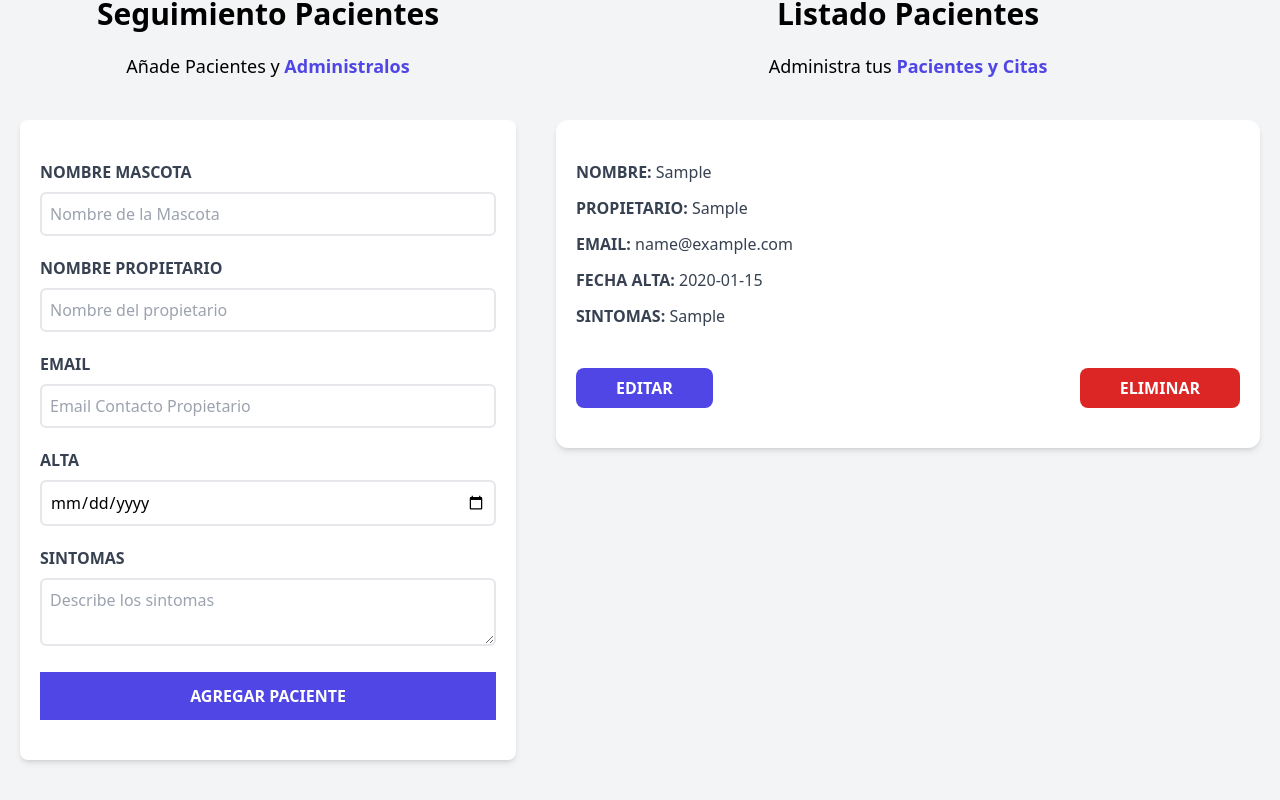
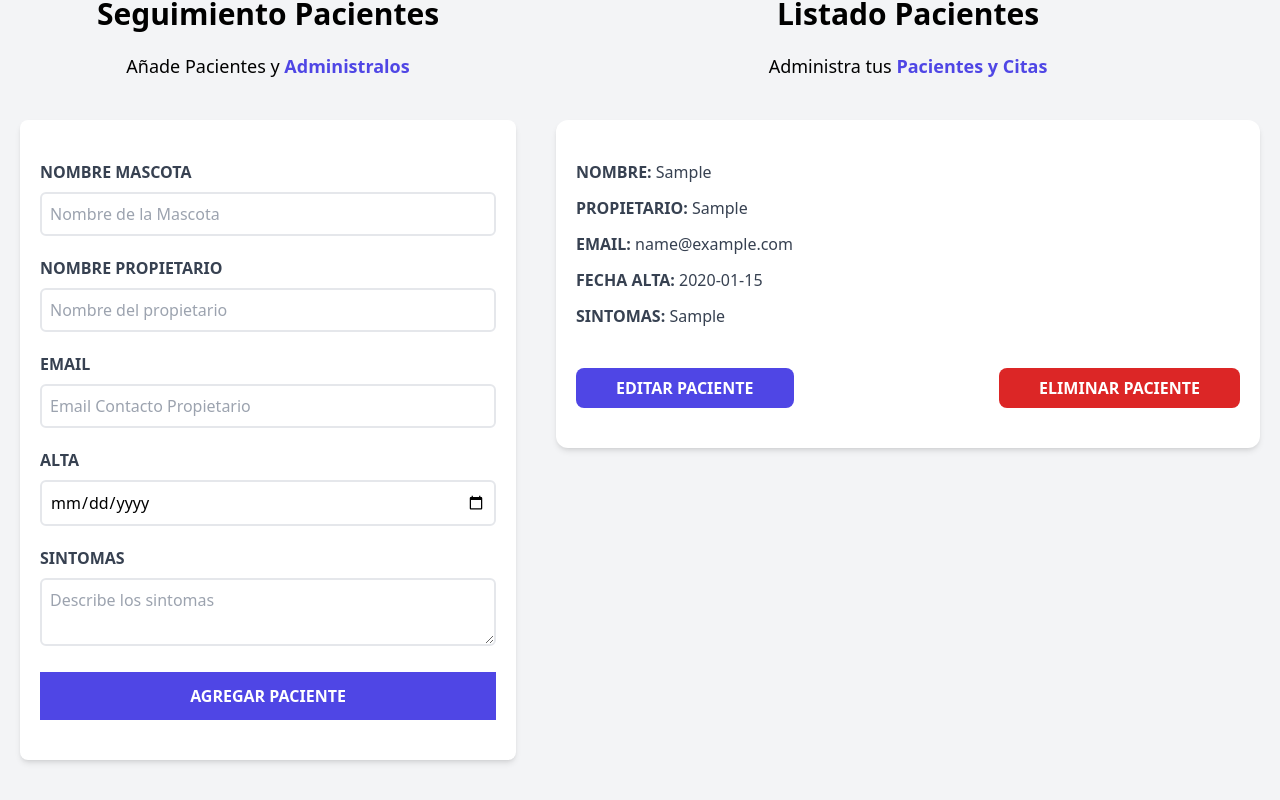
Before and after one commit to Brian-David-01/CITAS-REACT-VITE, a React (Vite) app: page / in a window 1280 px wide. Both pictures are taken after typing "Sample", "Sample", "name@example.com", "2020-01-15", "Sample" into the empty fields and a click on the input "Agregar paciente". Shown: the part 212-1012 px from the top of the page. Built offline with nearby package versions, Linux system fonts and the light colour scheme.

Commit message:
Update Paciente.jsx

```diff
--- a/src/components/Paciente.jsx
+++ b/src/components/Paciente.jsx
@@ -36,11 +36,11 @@ const Paciente = ({paciente, setPaciente, eliminarPaciente}) => {
           <button
             type="button"
             className="py-2 px-10 bg-indigo-600 hover:bg-indigo-700 text-white font-bold uppercase rounded-lg"
-            onClick={ () => {setPaciente(paciente)}}>Editar</button>
+            onClick={ () => {setPaciente(paciente)}}>Editar Paciente</button>
           <button
             type="button"
             className="py-2 px-10 bg-red-600 hover:bg-red-700 text-white font-bold uppercase rounded-lg"
-            onClick={handleEliminar}>Eliminar</button>
+            onClick={handleEliminar}>Eliminar Paciente</button>
         </div>
       </div>
   )
```
